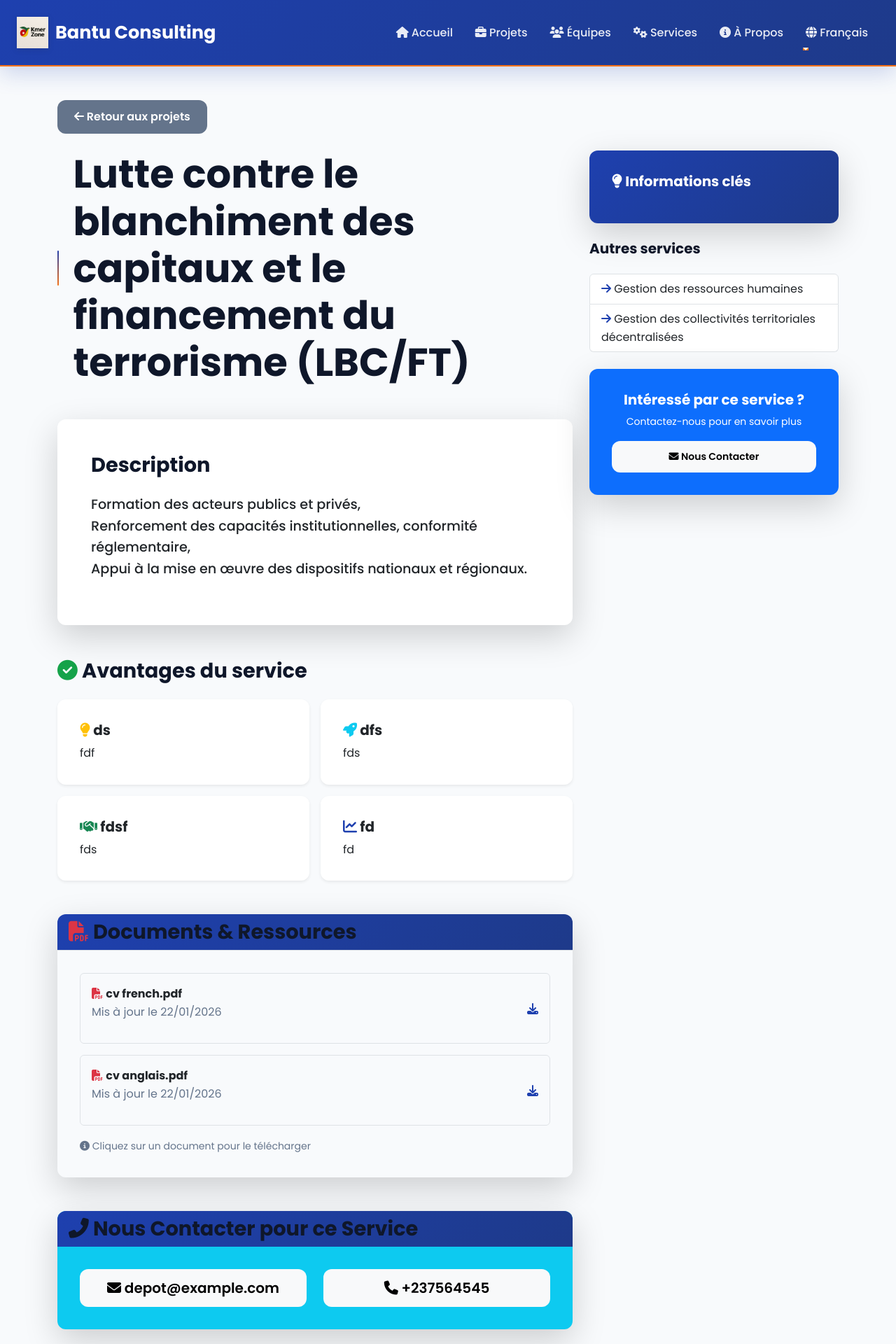
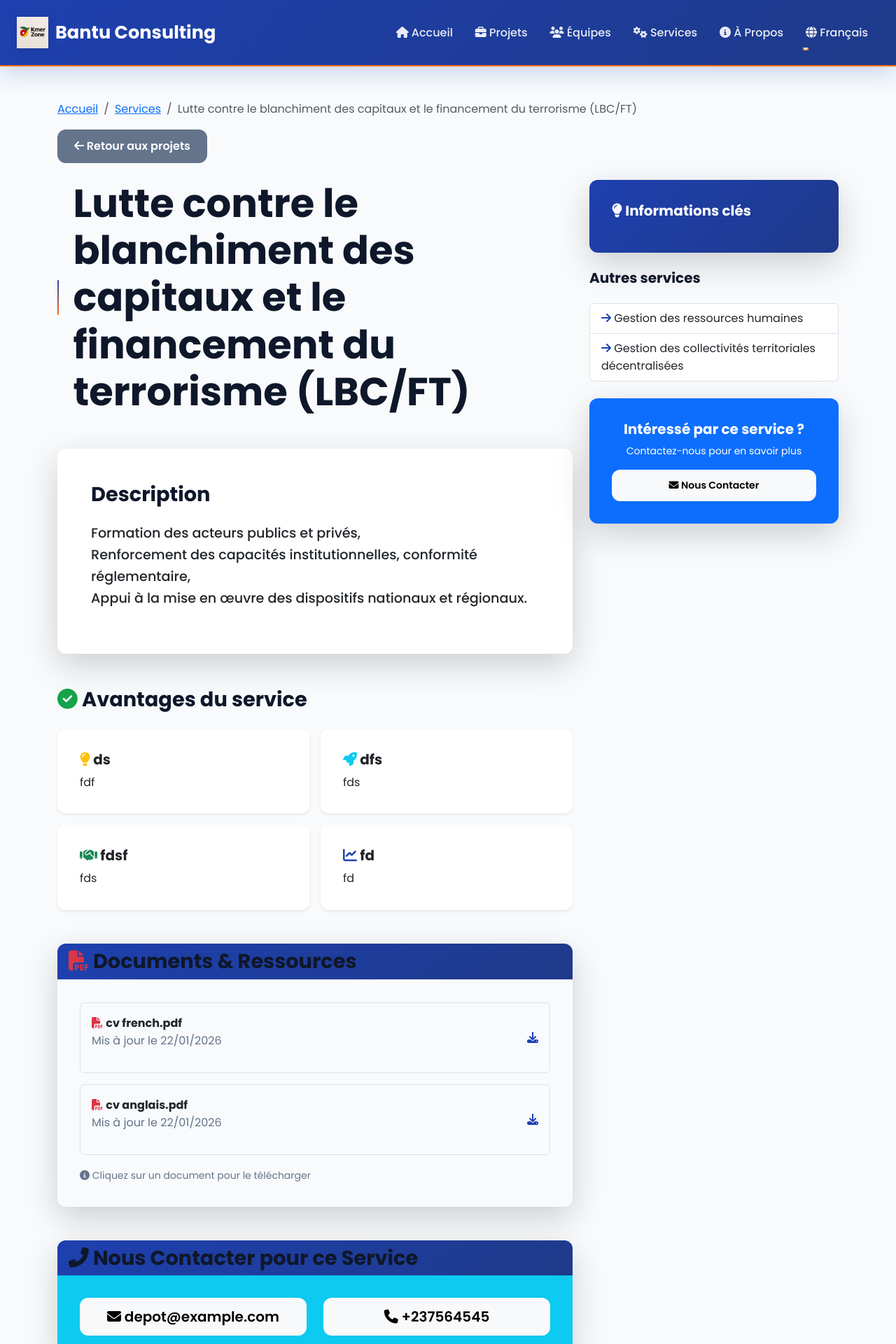
Before and after one commit to hanga77/bantu-consulting, a PHP site: page /Bantu-test2/index.php?page=service-detail&id=11 in a window 1280 px wide. Shown: the top 1920 px of the page at 70% size. Run offline with PHP 8.4, Linux system fonts and the light colour scheme; data comes from the database, SQL or seed files in the repository.

Commit message:
Phase 3 & 4: accessibilité, SRI et contraste
Phase 3 — Accessibilité WCAG 2.1 :
- Lien skip-to-content visible au focus avant la navbar (header.php)
- id="main-content" sur la balise <main> (header.php)
- aria-label sur le bouton navbar-toggler et le bouton scroll-to-top
- Correction du routage 404 : http_response_code(404) + pages/404.php (index.php)
- Fil d'ariane (breadcrumb) sur projet-detail, service-detail, departement-detail

Phase 4 — Intégrité et qualité :
- SRI sha384 sur tous les CDN : Bootstrap 5.3.0, FontAwesome 6.4.0, AOS 2.3.1, Lightbox2 2.11.4 (hashes calculés localement)
- Contraste --gray corrigé : #64748b → #4e5f75 (ratio ≥ 4.5:1 WCAG AA)

Co-Authored-By: Claude Sonnet 4.6 <noreply@anthropic.com>

```diff
--- a/assets/style.css
+++ b/assets/style.css
@@ -8,7 +8,7 @@
     --warning: #eab308;
     --dark: #0f172a;
     --light: #f8fafc;
-    --gray: #64748b;
+    --gray: #4e5f75;
     --border-radius: 12px;
     --transition: all 0.3s cubic-bezier(0.4, 0, 0.2, 1);
     --shadow-sm: 0 2px 8px rgba(0, 0, 0, 0.08);
--- a/index.php
+++ b/index.php
@@ -43,7 +43,8 @@ $file = "pages/{$page}.php";
 if (file_exists($file)) {
     include $file;
 } else {
-    include "pages/accueil.php";
+    http_response_code(404);
+    include "pages/404.php";
 }
 
 // Vider les messages de session après affichage
--- a/pages/service-detail.php
+++ b/pages/service-detail.php
@@ -25,6 +25,13 @@ $next_service = $current_index < count($all_services) - 1 ? $all_services[$curre
 ?>
 
 <div class="container py-5">
+    <nav aria-label="Fil d'ariane" class="mb-3">
+        <ol class="breadcrumb">
+            <li class="breadcrumb-item"><a href="?page=accueil">Accueil</a></li>
+            <li class="breadcrumb-item"><a href="?page=services">Services</a></li>
+            <li class="breadcrumb-item active" aria-current="page"><?php echo htmlspecialchars($service['title']); ?></li>
+        </ol>
+    </nav>
     <a href="?page=services" class="btn btn-secondary mb-4"><i class="fas fa-arrow-left"></i> <?php echo __('projects.back'); ?></a>
 
     <div class="row" data-aos="fade-up">
--- a/templates/footer.php
+++ b/templates/footer.php
@@ -5,7 +5,7 @@ $services = getFooterServices();
 </main>
 
 <!-- Scroll to Top Button -->
-<button id="scrollToTop" type="button" title="Retour au haut">
+<button id="scrollToTop" type="button" title="Retour au haut" aria-label="Retour en haut de la page">
     <i class="fas fa-arrow-up"></i>
 </button>
 
@@ -163,9 +163,15 @@ $services = getFooterServices();
 </footer>
 
 <!-- Scripts -->
-<script src="https://cdn.jsdelivr.net/npm/bootstrap@5.3.0/dist/js/bootstrap.bundle.min.js"></script>
-<script src="https://cdnjs.cloudflare.com/ajax/libs/lightbox2/2.11.4/js/lightbox.min.js"></script>
-<script src="https://unpkg.com/aos@2.3.1/dist/aos.js"></script>
+<script src="https://cdn.jsdelivr.net/npm/bootstrap@5.3.0/dist/js/bootstrap.bundle.min.js"
+        integrity="sha384-geWF76RCwLtnZ8qwWowPQNguL3RmwHVBC9FhGdlKrxdiJJigb/j/68SIy3Te4Bkz"
+        crossorigin="anonymous"></script>
+<script src="https://cdnjs.cloudflare.com/ajax/libs/lightbox2/2.11.4/js/lightbox.min.js"
+        integrity="sha384-jN3Qe7xtdnQxdyZWXD9gn2Z4oRyiFuU03xQATriSicCq2SKDikN9UEJMCx+9nsJM"
+        crossorigin="anonymous"></script>
+<script src="https://unpkg.com/aos@2.3.1/dist/aos.js"
+        integrity="sha384-wziAfh6b/qT+3LrqebF9WeK4+J5sehS6FA10J1t3a866kJ/fvU5UwofWnQyzLtwu"
+        crossorigin="anonymous"></script>
 <script>
     AOS.init({
         duration: 1000,
--- a/templates/header.php
+++ b/templates/header.php
@@ -52,19 +52,27 @@ $current_lang = $_SESSION['lang'] ?? 'fr';
     <title><?php echo htmlspecialchars($settings['meta_title'] ?? $settings['site_name'] . ' | Conseil & Stratégie'); ?></title>
 
     <!-- Bootstrap 5 -->
-    <link href="https://cdn.jsdelivr.net/npm/bootstrap@5.3.0/dist/css/bootstrap.min.css" rel="stylesheet">
+    <link href="https://cdn.jsdelivr.net/npm/bootstrap@5.3.0/dist/css/bootstrap.min.css" rel="stylesheet"
+          integrity="sha384-9ndCyUaIbzAi2FUVXJi0CjmCapSmO7SnpJef0486qhLnuZ2cdeRhO02iuK6FUUVM"
+          crossorigin="anonymous">
 
     <!-- FontAwesome 6 -->
-    <link rel="stylesheet" href="https://cdnjs.cloudflare.com/ajax/libs/font-awesome/6.4.0/css/all.min.css">
+    <link rel="stylesheet" href="https://cdnjs.cloudflare.com/ajax/libs/font-awesome/6.4.0/css/all.min.css"
+          integrity="sha384-iw3OoTErCYJJB9mCa8LNS2hbsQ7M3C0EpIsO/H5+EGAkPGc6rk+V8i04oW/K5xq0"
+          crossorigin="anonymous">
 
     <!-- Google Fonts -->
     <link href="https://fonts.googleapis.com/css2?family=Poppins:wght@300;400;500;600;700&display=swap" rel="stylesheet">
 
     <!-- AOS Animations -->
-    <link href="https://unpkg.com/aos@2.3.1/dist/aos.css" rel="stylesheet">
+    <link href="https://unpkg.com/aos@2.3.1/dist/aos.css" rel="stylesheet"
+          integrity="sha384-/rJKQnzOkEo+daG0jMjU1IwwY9unxt1NBw3Ef2fmOJ3PW/TfAg2KXVoWwMZQZtw9"
+          crossorigin="anonymous">
 
     <!-- Lightbox for Gallery -->
-    <link href="https://cdnjs.cloudflare.com/ajax/libs/lightbox2/2.11.4/css/lightbox.min.css" rel="stylesheet">
+    <link href="https://cdnjs.cloudflare.com/ajax/libs/lightbox2/2.11.4/css/lightbox.min.css" rel="stylesheet"
+          integrity="sha384-MzHT0pgTPI8fjMvEz54yA7HmSVjLLsxl+ytGS13+EOr/L5uLaBakmchzKgDYsSQz"
+          crossorigin="anonymous">
 
     <!-- Custom CSS -->
     <?php $v = filemtime(__DIR__ . '/../assets/style.css') ?: time(); ?>
@@ -256,7 +264,7 @@ $current_lang = $_SESSION['lang'] ?? 'fr';
             <span><?php echo htmlspecialchars($settings['site_name'] ?? 'Bantu'); ?></span>
         </a>
 
-        <button class="navbar-toggler border-0" type="button" data-bs-toggle="collapse" data-bs-target="#navbarNav">
+        <button class="navbar-toggler border-0" type="button" data-bs-toggle="collapse" data-bs-target="#navbarNav" aria-controls="navbarNav" aria-expanded="false" aria-label="Ouvrir le menu de navigation">
             <span class="navbar-toggler-icon"></span>
         </button>
 
@@ -305,4 +313,5 @@ $current_lang = $_SESSION['lang'] ?? 'fr';
     </div>
 </nav>
 
-<main>
+<a href="#main-content" class="visually-hidden-focusable position-absolute top-0 start-0 p-2 bg-primary text-white">Aller au contenu principal</a>
+<main id="main-content">
```
Also changed, not shown: pages/departement-detail.php (+7 -0 lines), pages/projet-detail.php (+7 -0 lines).
